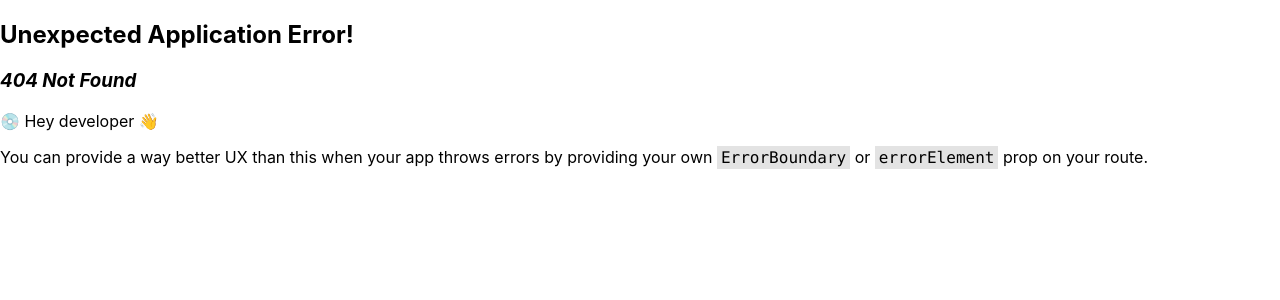
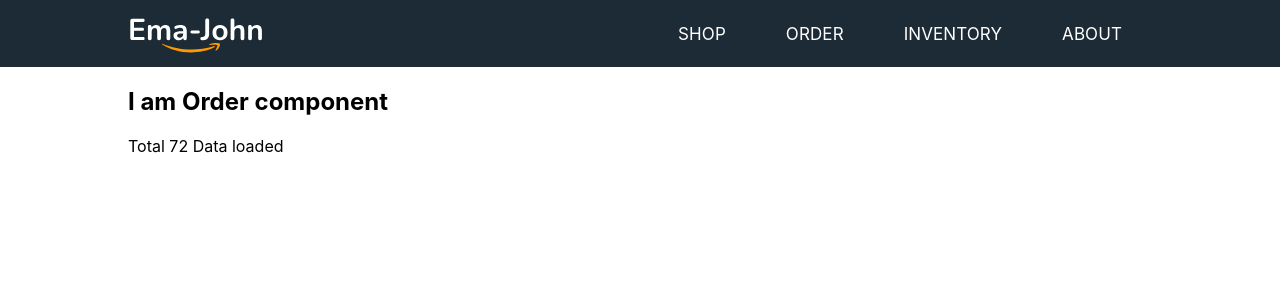
Before and after one commit to Techsoros/SPA-ecommerce-, a React (Create React App) app: page /order in a window 1280 px wide. Before the commit this address had no page. Shown: the top 300 px of the page. Built offline with nearby package versions, Linux system fonts and the light colour scheme.

Commit message:
Loader added

```diff
--- a/package.json
+++ b/package.json
@@ -6,6 +6,7 @@
     "@testing-library/jest-dom": "^5.16.5",
     "@testing-library/react": "^13.4.0",
     "@testing-library/user-event": "^13.5.0",
+    "aos": "^2.3.4",
     "react": "^18.2.0",
     "react-dom": "^18.2.0",
     "react-router-dom": "^6.4.2",
--- a/public/products.json
+++ b/public/products.json
@@ -206,19 +206,6 @@
     "ratingsCount": 3383,
     "img": "https://assets.adidas.com/images/h_840,f_auto,q_auto,fl_lossy,c_fill,g_auto/c7f050932336444ca286acbb0121f995_9366/Essentials_French_Terry_Tapered-Cuff_3-Stripes_Pants_Grey_GK8824_21_model.jpg",
     "shipping": 26,
-    "quantity": 0
-  },
-  {
-    "id": "fd52819a-cb78-4510-ad2f-c5bdd888ae78",
-    "category": "Men's Pants",
-    "name": "FRENCH TERRY TAPERED CUFF LOGO PANTS",
-    "seller": "Addidas",
-    "price": 189,
-    "stock": 27,
-    "ratings": 3,
-    "ratingsCount": 1974,
-    "img": "https://assets.adidas.com/images/h_840,f_auto,q_auto,fl_lossy,c_fill,g_auto/3fb5325716cc4e45a76bac4700ea31dc_9366/Essentials_French_Terry_Tapered_Cuff_Logo_Pants_Black_GK8968_21_model.jpg",
-    "shipping": 20,
     "quantity": 0
   },
   {
--- a/src/App.js
+++ b/src/App.js
@@ -1,8 +1,16 @@
 import { createBrowserRouter, RouterProvider } from "react-router-dom";
 import "./App.css";
 import Error404 from "./components/Error404/Error404";
+import About from "./components/About/About";
+import Order from "./components/Order/Order";
+import Inventory from "./components/Inventory/Inventory";
+import Shop from "./components/Shop/Shop";
+import MainLayout from "./layouts/MainLayout";
+import AOS from "aos";
+import "aos/dist/aos.css"; // You can also use <link> for styles
+// ..
+AOS.init();
 
-import MainLayout from "./layouts/MainLayout";
 // Starting 53 work
 function App() {
   const router = createBrowserRouter([
@@ -11,7 +19,30 @@ function App() {
       element: <MainLayout></MainLayout>,
       children: [
         {
-          path: "/about",
+          path: "about",
+          element: <About></About>,
+        },
+        {
+          path: "",
+          element: <h1 className="text-center">Default Page</h1>,
+        },
+        {
+          path: "shop",
+          loader: () => fetch("products.json"),
+          element: <Shop></Shop>,
+        },
+        {
+          path: "order",
+          loader: () => fetch("products.json"),
+          element: <Order></Order>,
+        },
+        {
+          path: "inventory",
+          element: <Inventory></Inventory>,
+        },
+        {
+          path: "*",
+          element: <Error404></Error404>,
         },
       ],
     },
--- a/src/components/About/About.js
+++ b/src/components/About/About.js
@@ -4,7 +4,7 @@ import "./About.css";
 const About = () => {
   return (
     <div className="container">
-      <h1>I am about component</h1>
+      <h2>I am about component</h2>
     </div>
   );
 };
--- a/src/components/Header/Header.js
+++ b/src/components/Header/Header.js
@@ -1,4 +1,5 @@
 import React from "react";
+import { Link } from "react-router-dom";
 import logo from "../../images/Logo.svg";
 import "./Header.css";
 
@@ -11,18 +12,18 @@ const Header = () => {
             <img src={logo} alt="" />
           </div>
           <div className="nav-menu">
-            <a href="/shop" className="menu-link">
+            <Link to="/shop" className="menu-link">
               Shop
-            </a>
-            <a href="/order" className="menu-link">
+            </Link>
+            <Link to="/order" className="menu-link">
               order
-            </a>
-            <a href="/Inventory" className="menu-link">
+            </Link>
+            <Link to="/inventory" className="menu-link">
               Inventory
-            </a>
-            <a href="/about" className="menu-link">
+            </Link>
+            <Link to="/about" className="menu-link">
               about
-            </a>
+            </Link>
           </div>
         </nav>
       </div>
--- a/src/components/Order/Order.js
+++ b/src/components/Order/Order.js
@@ -1,10 +1,13 @@
 import React from "react";
+import { useLoaderData } from "react-router-dom";
 import "./Order.css";
 
 const Order = () => {
+  const products = useLoaderData();
   return (
     <div className="container">
       <h2>I am Order component</h2>
+      <p>Total {products.length} Data loaded </p>
     </div>
   );
 };
--- a/src/components/Product/Product.js
+++ b/src/components/Product/Product.js
@@ -7,7 +7,11 @@ const Product = (props) => {
   const { name, seller, price, ratings, img } = details;
 
   return (
-    <div className="product-card">
+    <div
+      className="product-card"
+      data-aos="fade-up"
+      data-aos-anchor-placement="top-center"
+    >
       <div className="product-img">
         <img src={img} alt="" />
       </div>
--- a/src/components/Shop/Shop.js
+++ b/src/components/Shop/Shop.js
@@ -1,21 +1,14 @@
 import React, { useEffect, useState } from "react";
+import { useLoaderData } from "react-router-dom";
 import { addToDb, getCartData } from "../../utilities/fakedb";
 import Cart from "../Cart/Cart";
 import Product from "../Product/Product";
 import "./Shop.css";
 
 const Shop = () => {
-  const [products, setProducts] = useState([]);
+  const products = useLoaderData();
+
   const [cart, setCart] = useState([]);
-
-  useEffect(() => {
-    fetch("products.json")
-      .then((res) => res.json())
-      .then((data) => {
-        setProducts(data);
-        // console.log("products load  complete");
-      });
-  }, []);
 
   const previousStoredCart = getCartData();
   const previousaddedProducts = [];
@@ -68,7 +61,11 @@ const Shop = () => {
           ))}
         </div>
 
-        <div className="cart-container">
+        <div
+          data-aos="fade-left"
+          data-aos-delay="300"
+          className="cart-container "
+        >
           <div className="cart-main">
             <Cart cart={cart}></Cart>
           </div>
--- a/src/layouts/MainLayout.js
+++ b/src/layouts/MainLayout.js
@@ -1,12 +1,12 @@
 import React from "react";
+import { Outlet } from "react-router-dom";
 import Header from "../components/Header/Header";
-import Shop from "../components/Shop/Shop";
 
 const MainLayout = () => {
   return (
     <div>
       <Header></Header>
-      <Shop></Shop>
+      <Outlet></Outlet>
     </div>
   );
 };
```
Also changed, not shown: 1 other file (tests, documents, lock files or other folders).
